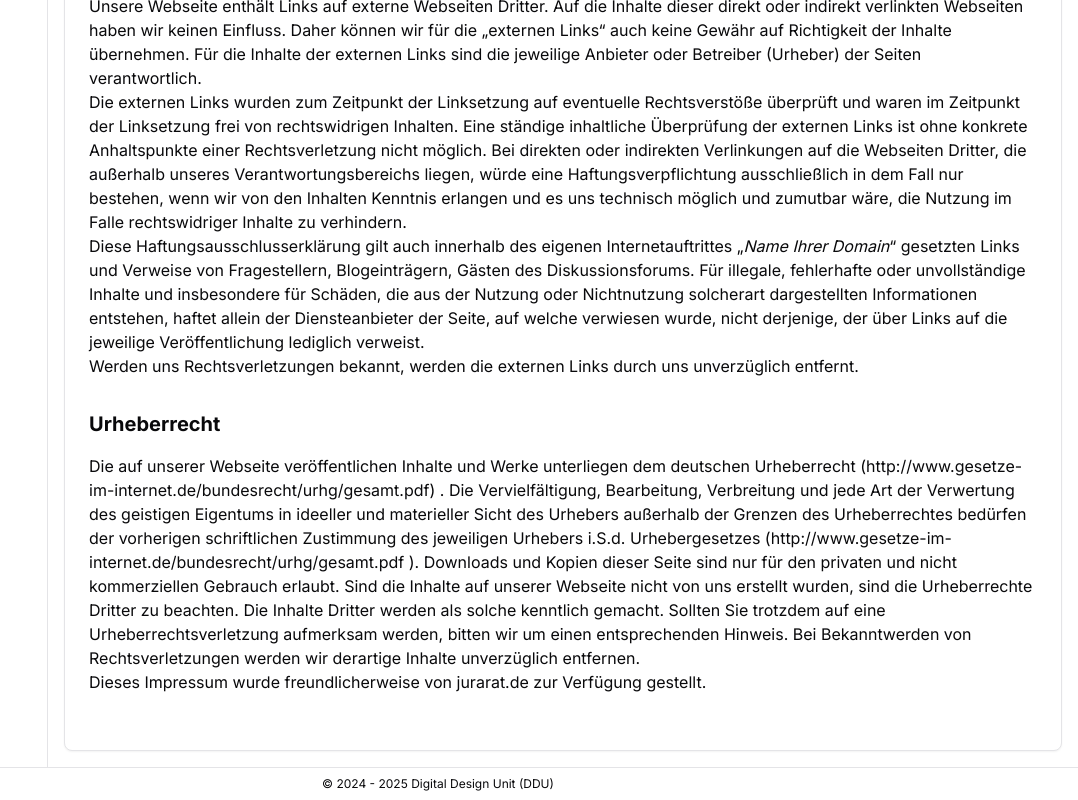
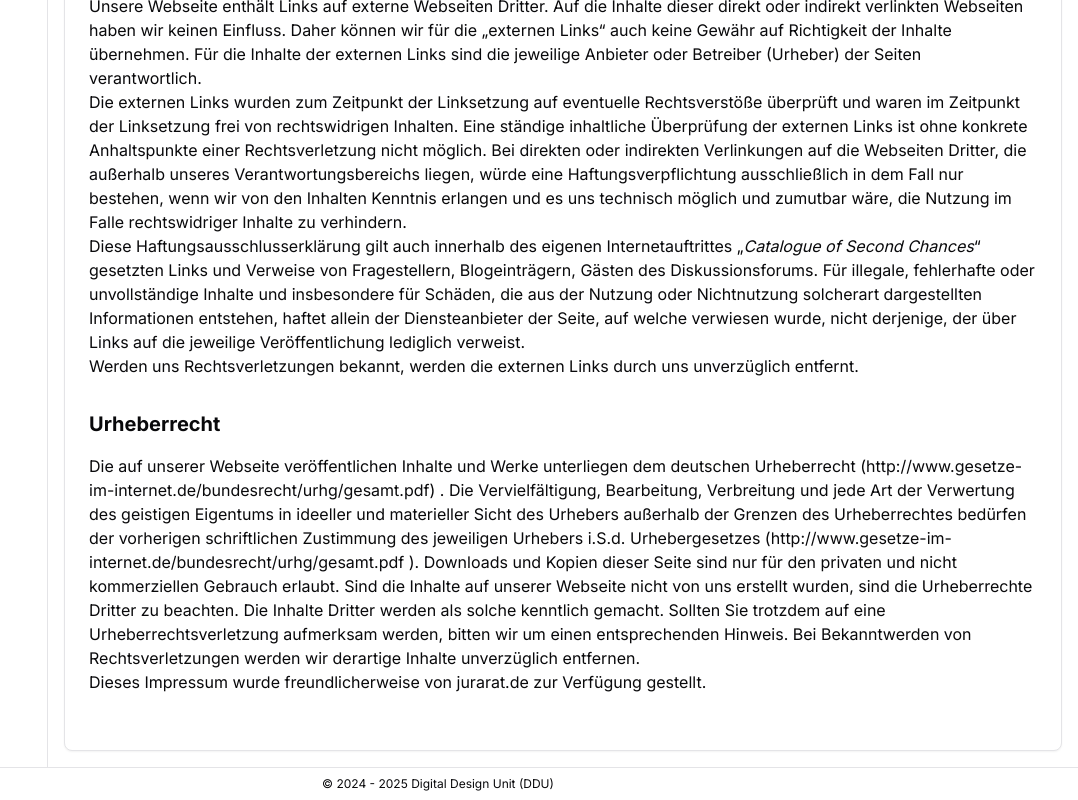
Before and after one commit to digitaldesignunit/csc, a Next.js app in the folder src/frontend/: page /imprint in a window 1280 px wide. Shown: the part 742-1542 px from the top of the page, without its empty margins (202-1280 px from the left). Built offline with nearby package versions, Linux system fonts and the light colour scheme.

Commit message:
fix imprint and credits

```diff
--- a/src/frontend/app/credits/page.tsx
+++ b/src/frontend/app/credits/page.tsx
@@ -69,7 +69,7 @@ export default function CreditsPage() {
               </li>
               <li>
                 Huge thanks to <a href='https://sandrosiefert.com/beyond-debris/' target='_blank' className='text-blue-500 underline'>Sandro Siefert</a>
-                for his inspirational work and the contribution of his debris dataset. Lookin forward to continue this research with you!
+                for his inspirational work and the contribution of his debris dataset. Looking forward to continue this research with you!
               </li>
             </ul>
           </section>
--- a/src/frontend/app/imprint/page.tsx
+++ b/src/frontend/app/imprint/page.tsx
@@ -33,7 +33,7 @@ export default function ImprintPage() {
             <h3 className='text-l font-bold mb-1'>Haftungsbeschränkung für externe Links</h3>
             <p>Unsere Webseite enthält Links auf externe Webseiten Dritter. Auf die Inhalte dieser direkt oder indirekt verlinkten Webseiten haben wir keinen Einfluss. Daher können wir für die „externen Links“ auch keine Gewähr auf Richtigkeit der Inhalte übernehmen. Für die Inhalte der externen Links sind die jeweilige Anbieter oder Betreiber (Urheber) der Seiten verantwortlich.</p>
             <p>Die externen Links wurden zum Zeitpunkt der Linksetzung auf eventuelle Rechtsverstöße überprüft und waren im Zeitpunkt der Linksetzung frei von rechtswidrigen Inhalten. Eine ständige inhaltliche Überprüfung der externen Links ist ohne konkrete Anhaltspunkte einer Rechtsverletzung nicht möglich. Bei direkten oder indirekten Verlinkungen auf die Webseiten Dritter, die außerhalb unseres Verantwortungsbereichs liegen, würde eine Haftungsverpflichtung ausschließlich in dem Fall nur bestehen, wenn wir von den Inhalten Kenntnis erlangen und es uns technisch möglich und zumutbar wäre, die Nutzung im Falle rechtswidriger Inhalte zu verhindern.</p>
-            <p>Diese Haftungsausschlusserklärung gilt auch innerhalb des eigenen Internetauftrittes „<em>Name Ihrer Domain</em>“ gesetzten Links und Verweise von Fragestellern, Blogeinträgern, Gästen des Diskussionsforums. Für illegale, fehlerhafte oder unvollständige Inhalte und insbesondere für Schäden, die aus der Nutzung oder Nichtnutzung solcherart dargestellten Informationen entstehen, haftet allein der Diensteanbieter der Seite, auf welche verwiesen wurde, nicht derjenige, der über Links auf die jeweilige Veröffentlichung lediglich verweist.</p>
+            <p>Diese Haftungsausschlusserklärung gilt auch innerhalb des eigenen Internetauftrittes „<em>Catalogue of Second Chances</em>“ gesetzten Links und Verweise von Fragestellern, Blogeinträgern, Gästen des Diskussionsforums. Für illegale, fehlerhafte oder unvollständige Inhalte und insbesondere für Schäden, die aus der Nutzung oder Nichtnutzung solcherart dargestellten Informationen entstehen, haftet allein der Diensteanbieter der Seite, auf welche verwiesen wurde, nicht derjenige, der über Links auf die jeweilige Veröffentlichung lediglich verweist.</p>
             <p>Werden uns Rechtsverletzungen bekannt, werden die externen Links durch uns unverzüglich entfernt.</p>
           </section>
 
```
